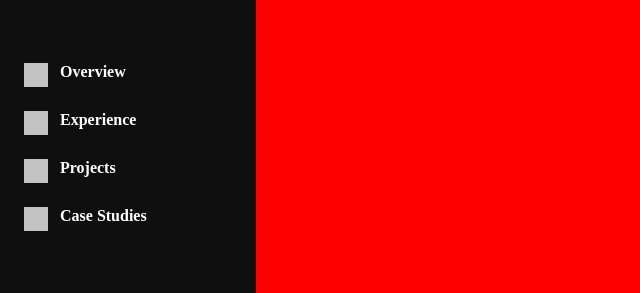
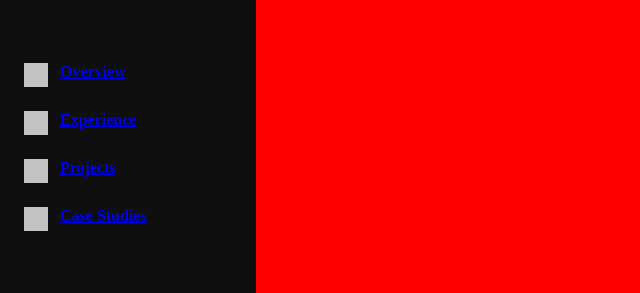
Before and after one commit to ChuzaWick420/Dashboard, a React (Vite) app: page / in a window 1280 px wide. Shown: the part 205-498 px from the top of the page, without its empty margins (0-640 px from the left). Built offline with nearby package versions, Linux system fonts and the light colour scheme.

Commit message:
Added: paths to the links

```diff
--- a/src/pages/layout/layout.jsx
+++ b/src/pages/layout/layout.jsx
@@ -1,7 +1,7 @@
 import React, { useEffect, useState } from "react";
 
 import "./layout.css";
-import { Outlet } from "react-router-dom";
+import { Link, Outlet } from "react-router-dom";
 
 function Layout() {
 
@@ -9,26 +9,51 @@ function Layout() {
     const [mobileNavActive, setMobileNavActive] = useState("mobile_nav");
 
     let Options = ((props)=>{
+        let path = null;
+
+        switch (props.path) {
+            case "overview":
+                path = "overview";
+                break;
+            case "experience":
+                path = "experience";
+                break;
+            case "projects":
+                path = "projects"
+                break;
+            case "case_studies":
+                path = "case_studies";
+                break;
+            default:
+                path = "404";
+                break;
+        }
         return (
-            <div className="nav_button">
-                <img src="/placeholder.png" />
-                <h1>{props.content}</h1>
-            </div>
+            <Link to={`../${path}`}>
+                <div className="nav_button">
+                    <img src="/placeholder.png" />
+                    <h1>{props.content}</h1>
+                </div>
+            </Link>
         );
     });
 
     //break points for large phone, tablet, laptop
     const breakPoints = [425, 768, 1024];
 
-    useEffect(()=>{
-        window.addEventListener("resize", ()=>{
+    function resizer() {
             if (window.innerWidth < breakPoints[1])
                 setTargetWidth(breakPoints[0]);
             else if (window.innerWidth < breakPoints[2])
                 setTargetWidth(breakPoints[1]);
             else
                 setTargetWidth(breakPoints[2]);
+    }
 
+    useEffect(()=>{
+        resizer();
+        window.addEventListener("resize", ()=>{
+            resizer();
         });
     }, []);
 
@@ -55,10 +80,10 @@ function Layout() {
             default:
                 return (
                     <>
-                        <Options content="Overview" />
-                        <Options content="Experience" />
-                        <Options content="Projects" />
-                        <Options content="Case Studies" />
+                        <Options content="Overview" path="overview"/>
+                        <Options content="Experience" path="experience"/>
+                        <Options content="Projects" path="projects"/>
+                        <Options content="Case Studies" path="case_studies"/>
                     </>
                 );
         }
@@ -70,10 +95,10 @@ function Layout() {
             case breakPoints[0]:
                 return (
                     <div className={mobileNavActive}>
-                        <Options content="Overview" />
-                        <Options content="Experience" />
-                        <Options content="Projects" />
-                        <Options content="Case Studies" />
+                        <Options content="Overview" path="overview"/>
+                        <Options content="Experience" path="experience"/>
+                        <Options content="Projects" path="projects"/>
+                        <Options content="Case Studies" path="case_studies"/>
                     </div>
                 );
 
```
